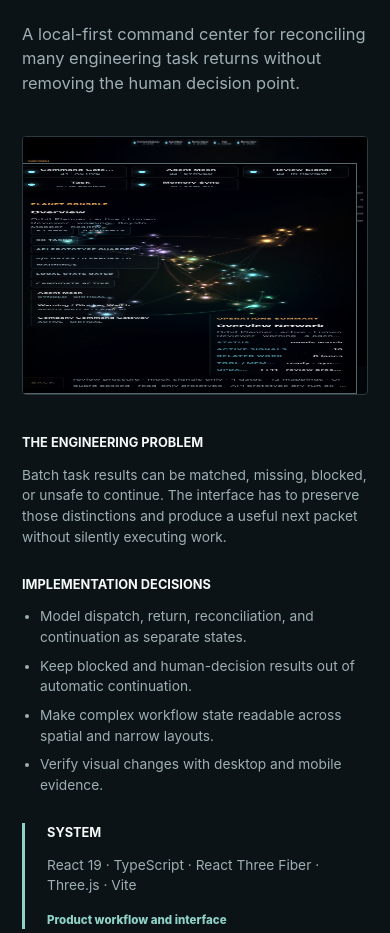
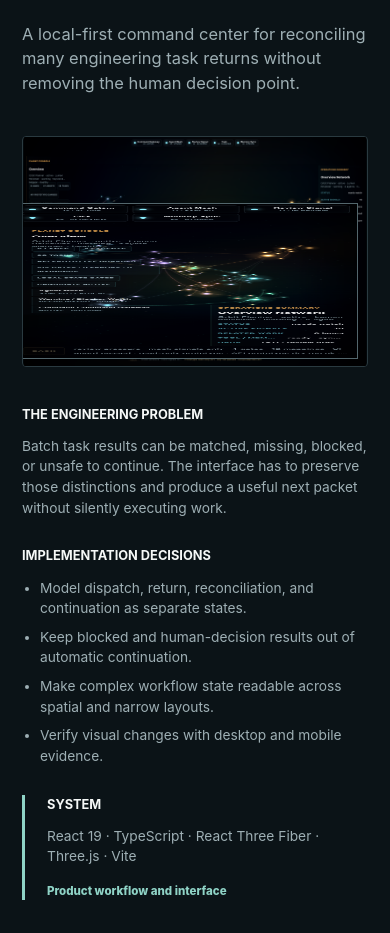
Before and after one commit to frank70321-hub/release-workspace-demo, a plain HTML site: page index.html in a window 390 px wide. Shown: the part 2980-3913 px from the top of the page. Drawn offline with Linux system fonts and the light colour scheme.

Commit message:
Preserve Planet Console screenshot proportions

```diff
--- a/styles.css
+++ b/styles.css
@@ -102,9 +102,9 @@ button:focus-visible, a:focus-visible { outline: 3px solid var(--teal-light); ou
 .case-dark .case-media { border-color: #2a3a40; background: #03080b; }
 .case-dark .case-stack { border-left-color: var(--teal-light); }
 .case-dark .case-stack span { color: var(--teal-light); }
-.planet-media { position: relative; aspect-ratio: 16 / 9; }
-.planet-desktop { width: 100%; height: 100%; object-fit: cover; }
-.planet-mobile { position: absolute; right: 3%; bottom: 0; width: 19%; max-height: 90%; border: 1px solid #53666c; box-shadow: 0 22px 55px rgba(0,0,0,0.48); }
+.planet-media { position: relative; aspect-ratio: 3 / 2; }
+.case-media > .planet-desktop { width: 100%; height: 100%; object-fit: contain; object-position: center; }
+.planet-mobile { position: absolute; right: 2.5%; bottom: 3%; width: 16%; max-height: 72%; border: 1px solid #53666c; box-shadow: 0 22px 55px rgba(0,0,0,0.48); }
 
 .case-demo { background: #f6f8f7; }
 .release-demo { overflow: hidden; border: 1px solid #cad5d3; border-radius: 5px; background: #fff; }
@@ -222,9 +222,8 @@ button:focus-visible, a:focus-visible { outline: 3px solid var(--teal-light); ou
   .case-heading h2 { font-size: 2.55rem; }
   .case-detail-grid { grid-template-columns: 1fr; gap: 28px; }
   .case-stack { grid-column: auto; }
-  .planet-media { aspect-ratio: 4 / 3; }
-  .planet-desktop { object-position: center; }
-  .planet-mobile { width: 28%; }
+  .planet-media { aspect-ratio: 3 / 2; }
+  .planet-mobile { width: 22%; max-height: 68%; }
   .demo-topline { align-items: flex-start; }
   .demo-mode-switcher { display: grid; }
   .mode-view { padding: 12px; }
```
